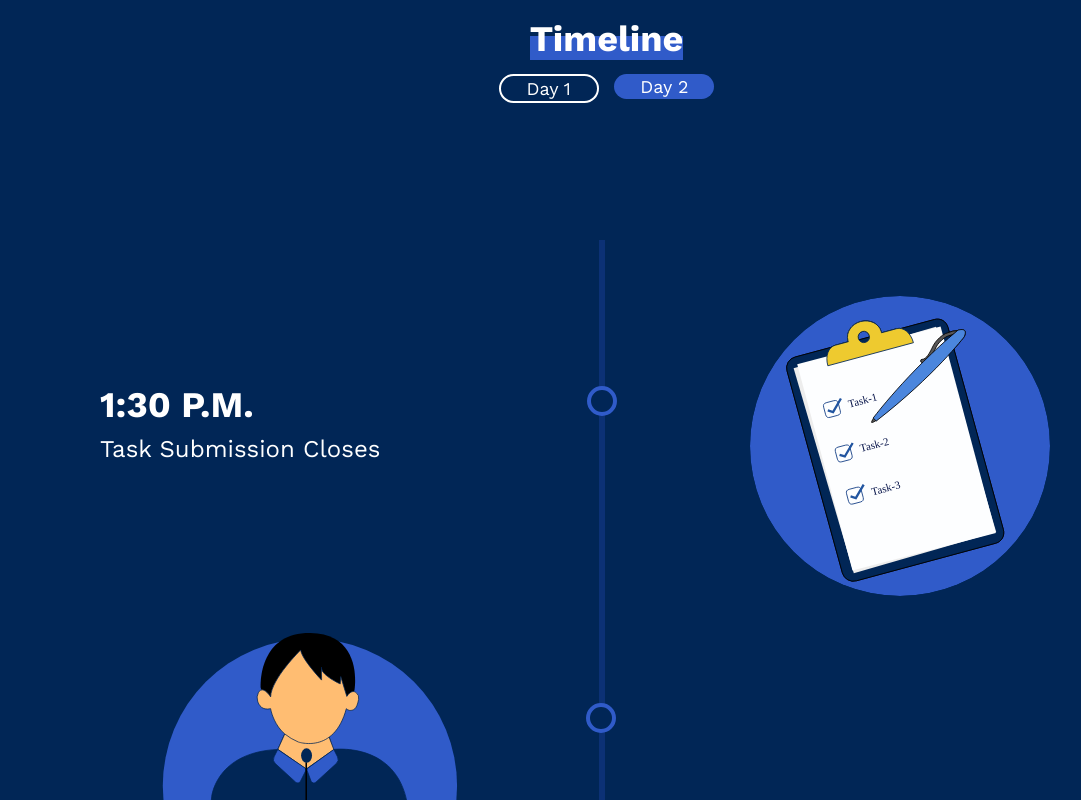
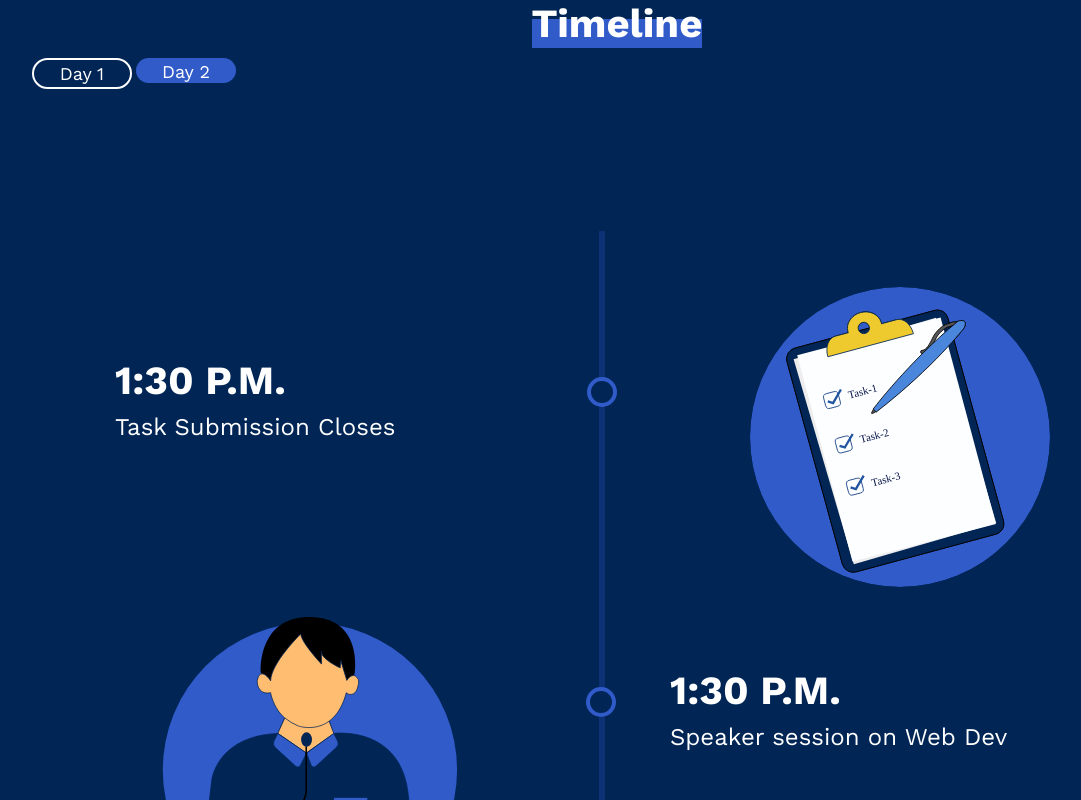
Before and after one commit to samanvithms2002/Craft-404--timeline, a plain HTML site: page timeline.html in a window 1280 px wide. Both pictures are taken after a click on the button "Day 2". Shown: the top 800 px of the page, without its empty margins (40-1121 px from the left). Drawn offline with nearby package versions, Linux system fonts and the light colour scheme.

Commit message:
Update timeline.html

```diff
--- a/timeline.html
+++ b/timeline.html
@@ -4,12 +4,13 @@
     <meta charset="UTF-8" />
     <meta name="viewport" content="width=device-width, initial-scale=1.0" />
     <title>Timeline</title>
-    <link
+    <!-- <link
       rel="stylesheet"
       href="https://maxcdn.bootstrapcdn.com/bootstrap/3.3.7/css/bootstrap.min.css"
       integrity="sha384-BVYiiSIFeK1dGmJRAkycuHAHRg32OmUcww7on3RYdg4Va+PmSTsz/K68vbdEjh4u"
       crossorigin="anonymous"
-    />
+    /> -->
+    <link rel="stylesheet" href="https://maxcdn.bootstrapcdn.com/bootstrap/4.0.0/css/bootstrap.min.css" integrity="sha384-Gn5384xqQ1aoWXA+058RXPxPg6fy4IWvTNh0E263XmFcJlSAwiGgFAW/dAiS6JXm" crossorigin="anonymous">
     <link
       href="https://fonts.googleapis.com/css2?family=Work+Sans:wght@400;500;700;900&display=swap"
       rel="stylesheet"
@@ -34,18 +35,20 @@
           <h1 class="timelineHead time-h1">Timeline</h1>
         </div>
         <div class="  day row">
-          <div
+          <button class="btn1 sam-btn">Day 1</button>
+          <button id="btn2" class="btn2 sam-btn">Day 2</button>
+          <!-- <div
             class="col-md-2 text-center date1 p2"
             style="display: inline-block;"
           >
-            <button class="btn1 sam-btn">Day 1</button>
+
           </div>
           <div
             class="col-md-2 text-center date2 p2"
             style="display: inline-block;"
           >
-            <button id="btn2" class="btn2 sam-btn">Day 2</button>
-          </div>
+
+          </div> -->
         </div>
       </div>
     </div>
@@ -123,23 +126,25 @@
     <!-- The day 2 part starts -->
     <!-- the heading and timeline starts -->
     <div class="container top day2" style="display: none">
-      <div class="title text-center">
-        <div class="row">
+      <div class="title ">
+        <div class="row" style="text-align: center;">
           <h1 class="timelineHead time-h1">Timeline</h1>
         </div>
-        <div class="d-flex justify-content-center align-items-center day row">
-          <div
-            class="col-md-2 text-center date22 p2"
+        <div class=" day row btn-grp" >
+          <button id="btn1" class="btn22 sam-btn" style="float: left;">Day 1</button>
+          <button id="btn2" class="btn12 sam-btn" style="float: left;">Day 2</button>
+          <!-- <div
+            class="col-md-2  date22 p2"
             style="display: inline-block"
           >
-            <button id="btn1" class="btn22 sam-btn">Day 1</button>
+
           </div>
           <div
-            class="col-md-2 text-center date12 p2"
+            class="col-md-2  date12 p2"
             style="display: inline-block; "
           >
-            <button id="btn2" class="btn12 sam-btn">Day 2</button>
-          </div>
+
+          </div> -->
         </div>
       </div>
     </div>
@@ -226,7 +231,7 @@
     >
       <div class="container">
         <div class="row" style="border-radius:24px ;">
-          <div class="col-md-4 text-center" style="text-align: center;margin-top: 50px;">
+          <div class="col-md-4 text" style="text-align: left;margin-top: 50px;">
             <h1 class="time-h1">7:45 P.M.</h1>
             <p class="para"><b> Showdown404:</b> Competition winners Announcement</p>
           </div>
```
